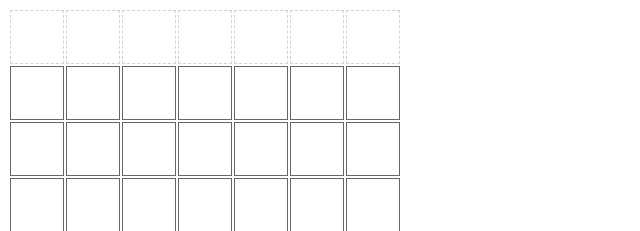
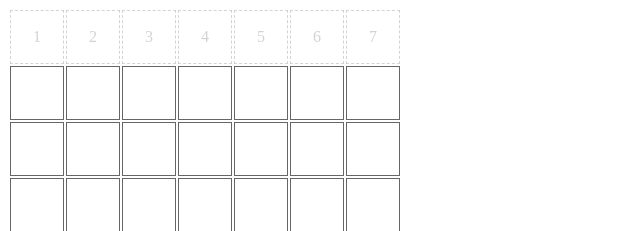
Before and after one commit to mtoprak53/connectFour, a plain HTML site: page index.html in a window 1280 px wide. Shown: the top 231 px of the page, 0-640 px from the left. Drawn offline with Linux system fonts and the light colour scheme.

Commit message:
top numbers added

```diff
--- a/connect4.css
+++ b/connect4.css
@@ -30,8 +30,15 @@
 /* column-top is table row of clickable areas for each column */
 #column-top td {
   border: dashed 1px lightgray;
+  /* Extras*/
+  color: lightgray;
+  text-align: center;
+  line-height: 3em;
+  /* font-size: 72; */
 }
 
 #column-top td:hover {
   background-color: gold;
 }
+
+/* EXTRA */
--- a/connect4.js
+++ b/connect4.js
@@ -41,6 +41,7 @@ function makeHtmlBoard() {
   for (var x = 0; x < WIDTH; x++) {
     const headCell = document.createElement("td");
     headCell.setAttribute("id", x);
+    headCell.innerHTML = `${x + 1}`;
     top.append(headCell);
   }
   htmlBoard.append(top);
```
